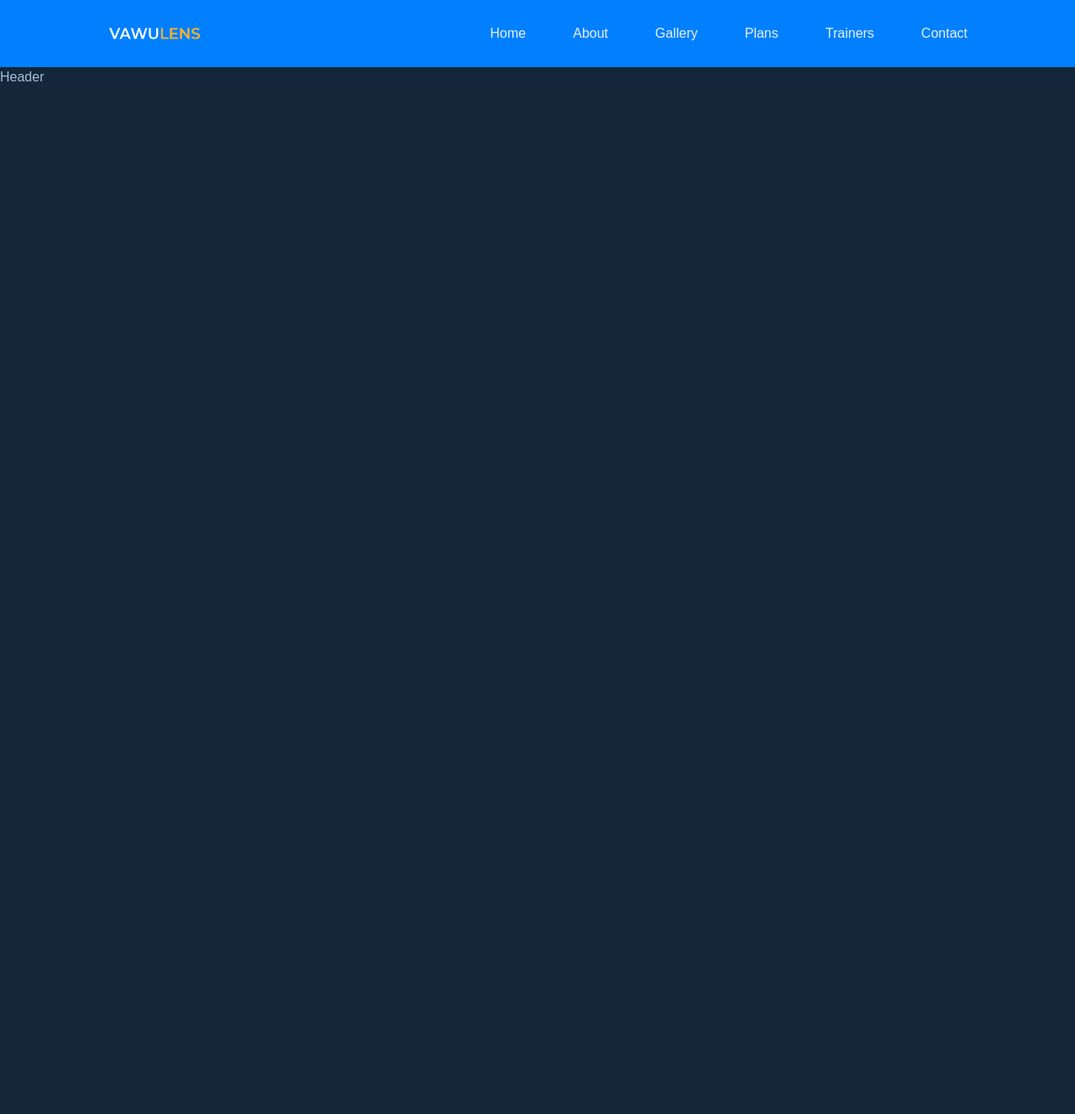
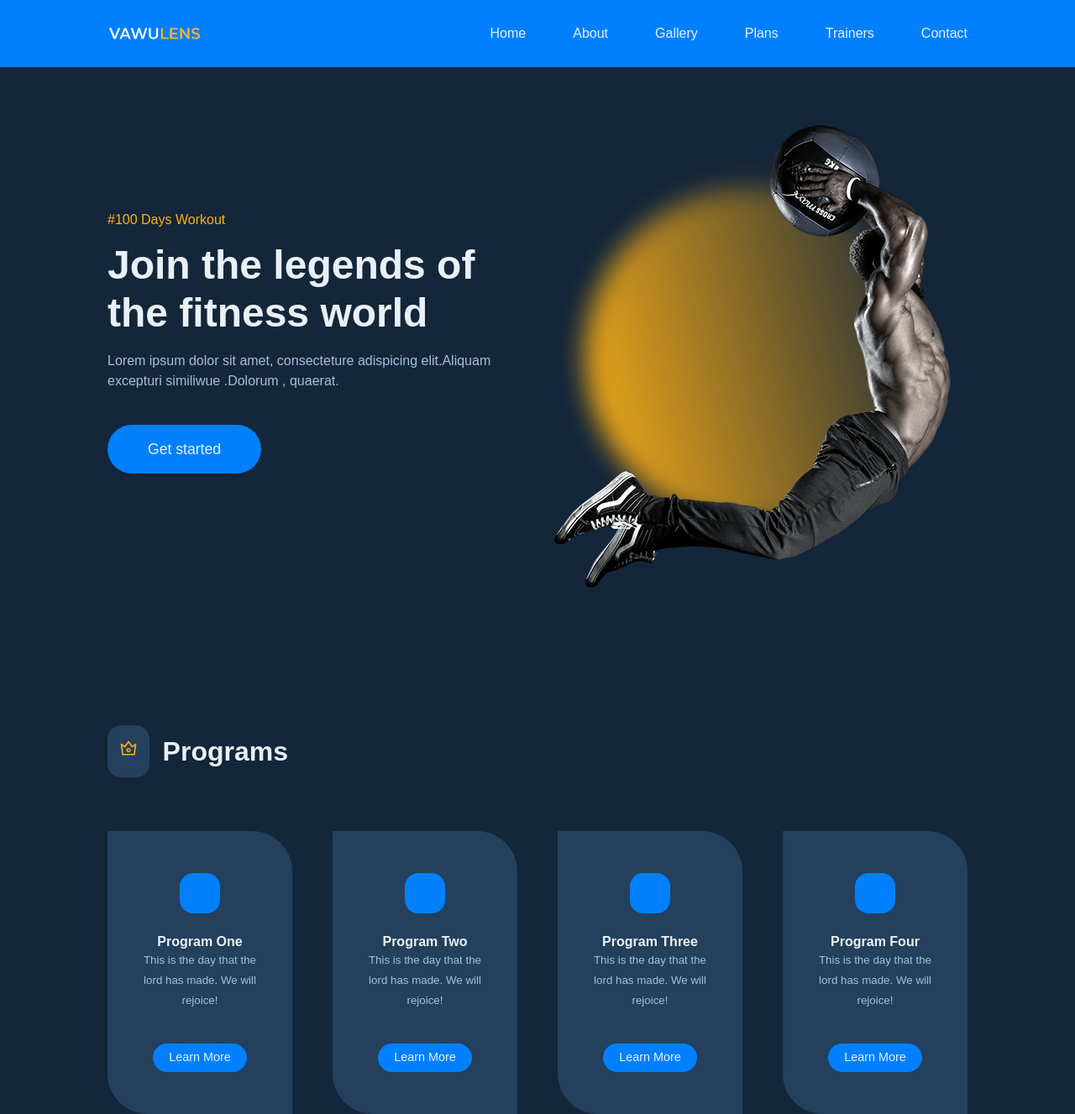
Before and after one commit to bishalthapa2055/DemoReact, a React (Vite) app: page / in a window 1280 px wide. Shown: the whole page at 84% size. Before the commit the page ends 800 px from the top, so only its background shows below. Built offline with nearby package versions, Linux system fonts and the light colour scheme.

Commit message:
added the home and program pages

```diff
--- a/data.js
+++ b/data.js
@@ -1,7 +1,6 @@
 // import {SiOpenaigym} from 'react-icons/si'
 
-
-
+import { AiOutlineCrown } from "react-icons/ai";
 export const links = [
     {
         name: "Home",
@@ -35,36 +34,36 @@ export const links = [
 
 
 
-// export const programs = [
-//     {
-//         id: 1,
-//         icon: <SiOpenaigym/>,
-//         title: "Program One",
-//         info: "This is the day that the lord has made. We will rejoice!",
-//         path: "/programs/111"
-//     },
-//     {
-//         id: 2,
-//         icon: <SiOpenaigym/>,
-//         title: "Program Two",
-//         info: "This is the day that the lord has made. We will rejoice!",
-//         path: "/programs/222"
-//     },
-//     {
-//         id: 3,
-//         icon: <SiOpenaigym/>,
-//         title: "Program Three",
-//         info: "This is the day that the lord has made. We will rejoice!",
-//         path: "/programs/333"
-//     },
-//     {
-//         id: 4,
-//         icon: <SiOpenaigym/>,
-//         title: "Program Four",
-//         info: "This is the day that the lord has made. We will rejoice!",
-//         path: "/programs/444"
-//     }
-// ]
+export const programs = [
+    {
+        id: 1,
+        icon: "H",
+        title: "Program One",
+        info: "This is the day that the lord has made. We will rejoice!",
+        path: "/programs/111"
+    },
+    {
+        id: 2,
+        icon: "H",
+        title: "Program Two",
+        info: "This is the day that the lord has made. We will rejoice!",
+        path: "/programs/222"
+    },
+    {
+        id: 3,
+        icon: "H",
+        title: "Program Three",
+        info: "This is the day that the lord has made. We will rejoice!",
+        path: "/programs/333"
+    },
+    {
+        id: 4,
+        icon: "H",
+        title: "Program Four",
+        info: "This is the day that the lord has made. We will rejoice!",
+        path: "/programs/444"
+    }
+]
 
 
 
--- a/package.json
+++ b/package.json
@@ -17,6 +17,7 @@
     "@mui/styled-engine-sc": "^5.12.0",
     "react": "^18.2.0",
     "react-dom": "^18.2.0",
+    "react-icons": "^4.10.1",
     "react-router-dom": "^6.13.0",
     "styled-components": "^5.3.11"
   },
--- a/src/components/Header.jsx
+++ b/src/components/Header.jsx
@@ -1,8 +1,33 @@
-import "../pages/home/home.css"
-const Header = () => {
+import { Link } from "react-router-dom";
+// import MainHeader from "../../components/MainHeader";/
+import Image from "../images/main_header.png"
+import "../pages/home/home.css";
+const Home = () => {
   return (
-    <div>Header</div>
-  )
-}
+    <>
+      <header className="main__header">
+        <div className="container main__Header-container">
+          <div className="main__header-left">
+            <h4>#100 Days Workout</h4>
+            <h1>Join the legends of the fitness world</h1>
+            <p>
+              Lorem ipsum dolor sit amet, consecteture adispicing elit.Aliquam
+              excepturi similiwue .Dolorum , quaerat.
+            </p>
+            <Link to="/plans" className="btn lg">
+              Get started{" "}
+            </Link>
+          </div>
+          <div className="main__header-right">
+            <div className="main__header-circle"></div>
+            <div className="main__header-image">
+              <img src={Image} alt="Main header Image" />
+            </div>
+          </div>
+        </div>
+      </header>
+    </>
+  );
+};
 
-export default Header;
+export default Home;
--- /dev/null
+++ b/src/components/Programs.jsx
@@ -0,0 +1,37 @@
+import { AiOutlineCrown } from "react-icons/ai";
+import Sectionhead from "./Sectionhead";
+import { programs } from "../../data.js";
+import Cards from "../pages/UI/Cards";
+import { Link } from "react-router-dom";
+
+const Programs = () => {
+  return (
+    <>
+      <section className="programs">
+        <div className="container programs__container">
+          <Sectionhead icons={<AiOutlineCrown />} title="Programs" />
+          <div className="programs__wrapper">
+            {programs.map(({ id, icons, title, info, path }) => {
+              return (
+                <>
+                  <Cards className="programs__program" key={id}>
+                    <span>{icons}</span>
+                    <h4>{title}</h4>
+                    <small>{info}</small>
+                    <p>
+                      <Link to={path} className="btn sm">
+                        Learn More
+                      </Link>
+                    </p>
+                  </Cards>
+                </>
+              );
+            })}
+          </div>
+        </div>
+      </section>
+    </>
+  );
+};
+
+export default Programs;
--- /dev/null
+++ b/src/components/Sectionhead.jsx
@@ -0,0 +1,14 @@
+
+
+const Sectionhead = ({icons , title, className}) => {
+  return (
+    <>
+      <div className={`section__head ${className}`}>
+        <span>{icons}</span>
+        <h2>{title}</h2>
+      </div>
+    </>
+  );
+};
+
+export default Sectionhead;
--- a/src/components/navbar.css
+++ b/src/components/navbar.css
@@ -5,7 +5,7 @@
     width: 100vw;
     display: grid;
     place-items: center;
-    /* position: fixed; */
+    position: fixed;
     top: 0;
     left: 0;
     z-index: 99;
--- a/src/index.css
+++ b/src/index.css
@@ -65,3 +65,74 @@ img{
   object-fit: cover;
   width: 100%;
 }
+
+.btn {
+  color: var(--color-gray-100);
+  width:fit-content ;
+  margin:  0 auto;
+  padding: 0.9rem 2rem;
+  background: var(--color-primary);
+  border-radius: 1.5rem;
+  transition: var(--transition);
+
+}
+
+.btn:hover {
+  background: var(--color-secondary);
+  columns: var(--color-gray-600);
+}
+.btn.lg {
+  padding: 1.2rem 3rem;
+  border-radius: 2rem;
+  font-size: 1.1rem;
+}
+
+.btn.sm {
+  padding: 0.4rem 1.2rem;
+  /* border-radius: 2rem; */
+  font-size: 0.9rem;
+}
+
+
+section{
+  margin-top: 10rem;
+}
+
+
+.section__head{
+  display: flex;
+  align-items: center;
+  gap: 1rem;
+}
+
+.section__head span{
+  background: var(--color-gray-500);
+  padding: 0.8rem;
+  border-radius: 1rem;
+ color : var(--color-secondary);
+  font-size: 1.5rem;
+}
+
+.card{
+  background: var(--color-gray-500);
+  border: 2px solid transparent;
+  text-align: center;
+  padding: 3rem 2rem;
+  border-radius: 0 3rem 0 3rem;
+  transition: var(--transition);
+}
+
+.card span{
+  width: 3rem;
+  height: 3rem;
+  background: var(--color-primary);
+  color: var(--color-gray-100);
+  font-size: 1.5rem;
+  padding: 0.8rem;
+  display: grid;
+  place-items: center ;
+  margin-bottom: 1.5rem;
+  margin-inline: auto;
+  border-radius: 1rem;
+  transition: var(--transition);
+}
--- /dev/null
+++ b/src/pages/UI/Cards.jsx
@@ -0,0 +1,11 @@
+
+const Cards = ({ className, children }) => {
+
+  return (
+    <>
+      <article className={`card ${className}`}>{children}</article>
+    </>
+  );
+};
+
+export default Cards;
--- a/src/pages/home/Home.jsx
+++ b/src/pages/home/Home.jsx
@@ -1,10 +1,14 @@
-import Header from "../../components/Header";
-import "./home.css";
+
+import MainHeader from "../../components/Header";
+import Programs from "../../components/Programs";
+import "./home.css"
+
 const Home = () => {
   return (
-    <div>
-      <Header />
-    </div>
+    <>
+    <MainHeader />
+    <Programs />
+    </>
   );
 };
 
--- a/src/pages/home/home.css
+++ b/src/pages/home/home.css
@@ -0,0 +1,94 @@
+.main__header{
+    /* background-color: aqua; */
+    height: calc(100vh - 3rem);
+    width: 100vw;
+    display: grid;
+    place-items: center;
+    margin-top: 3rem;
+
+}
+
+.main__Header-container{
+    height: 100%;
+    display:  grid;
+    grid-template-columns: 1fr 1fr;
+    align-items: center;
+    justify-content:space-between;
+
+}
+
+.main__header-left{
+    margin-top: -3rem;
+}
+
+.main__header-left h4{
+margin-bottom: 1rem;    color: var(--color-secondary); font-weight: 400;
+}
+
+.main__header-left p{
+    margin: 1rem 0 3.5rem;
+}
+.main__header-right{
+    display: grid;
+    place-items: center ;
+    position: relative;
+    /* background-color: aqua; */
+
+}
+
+.main__header-circle{
+    width: 25rem;
+    height: 25rem;
+    background: linear-gradient(75deg, var(--color-secondary) , transparent);
+    border-radius: 50%;
+    position: absolute;
+    filter: blur(15px);
+}
+
+.main__header-image{
+    position: relative;
+}
+
+@media screen and (max-width:1024px) {
+    .main__header{
+        background-color: aqua;
+    }
+
+    .main__Header-container{
+       display: flex;
+       flex-direction: column;
+    }
+
+    .btn{
+        align-items: center;
+    }
+}
+
+
+
+
+/* programs  */
+
+.programs{
+    margin-top: 4rem;
+  }
+
+
+.programs__wrapper{
+    display: grid;
+    grid-template-columns: repeat(4,1fr);
+    gap: 3rem;
+    margin-top: 4rem;
+}
+
+.programs__program a{
+    margin-top: 2.5rem;
+    display: flex;
+    align-items: center;
+    justify-content: center;
+}
+
+.programs__program:hover a{
+   background: var(--color-secondary);
+   color: var(--color-gray-600);
+}
```
Also changed, not shown: 1 other file (tests, documents, lock files or other folders).
